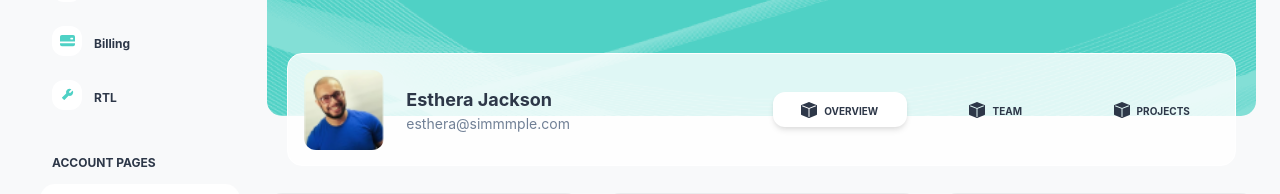
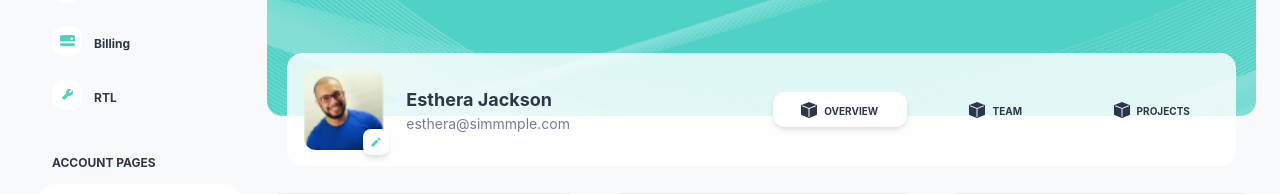
Before and after one commit to vietdo2109/intern_01, a React (Create React App) app: page /profile in a window 1280 px wide. Shown: the part 210-404 px from the top of the page. Built offline with nearby package versions, Linux system fonts and the light colour scheme.

Commit message:
release v1.0.0

```diff
--- a/src/App.tsx
+++ b/src/App.tsx
@@ -7,13 +7,20 @@ import Dashboard from "./pages/Dashboard";
 import Billing from "./pages/Billing";
 import Tables from "./pages/Tables";
 import RTL from "./pages/RTL";
+
+import { Navigate } from "react-router-dom";
 function App() {
   return (
     <div className="App">
       <Routes>
         <Route
           path="/"
-          element={<Dashboard />}
+          element={
+            <Navigate
+              to="/dashboard"
+              replace={true}
+            />
+          }
         />
         <Route
           path="/signup"
--- a/src/components/Header.tsx
+++ b/src/components/Header.tsx
@@ -87,12 +87,14 @@ export default function Header({
           w="12px"
           h="12px"
           as={IoMdSettings}
+          cursor={"pointer"}
         ></Icon>
         <Icon
           color={themeColor}
           w="12px"
           h="12px"
           as={FaBell}
+          cursor={"pointer"}
         ></Icon>
       </Flex>
     </Flex>
--- a/src/pages/Dashboard.tsx
+++ b/src/pages/Dashboard.tsx
@@ -119,6 +119,7 @@ export default function Dashboard() {
                     color={darkColor}
                     fontSize={"10px"}
                     fontWeight={700}
+                    cursor="pointer"
                   >
                     Read more
                   </Text>
@@ -184,6 +185,7 @@ export default function Dashboard() {
                       color={whiteColor}
                       fontSize={"10px"}
                       fontWeight={700}
+                      cursor="pointer"
                     >
                       Read more
                     </Text>
--- a/src/pages/Profile.tsx
+++ b/src/pages/Profile.tsx
@@ -8,6 +8,7 @@ import ProfileInfo from "../components/profile-elements/ProfileInfo";
 import Conversation from "../components/profile-elements/Conversation";
 import Projects from "../components/profile-elements/Projects";
 import ProfileImg from "../assets/images/Credits to Unsplash.com three.png";
+import { RiPencilFill } from "react-icons/ri";
 
 import { BsBoxFill } from "react-icons/bs";
 
@@ -70,7 +71,28 @@ export default function Profile() {
                   bgSize="cover"
                   bgRepeat={"no-repeat"}
                   borderRadius="12px"
-                ></Box>
+                  position={"relative"}
+                >
+                  <Flex
+                    bg={"#FFFFFF"}
+                    shadow={"md"}
+                    w={"26px"}
+                    h={"26px"}
+                    justifyContent="center"
+                    alignItems={"center"}
+                    borderRadius={"8px"}
+                    position={"absolute"}
+                    right={"-5px"}
+                    bottom={"-5px"}
+                  >
+                    <Icon
+                      as={RiPencilFill}
+                      w={"12px"}
+                      h={"12px"}
+                      color={"#4FD1C5"}
+                    ></Icon>
+                  </Flex>
+                </Box>
                 <Flex
                   flexDir="column"
                   justifyContent="center"
```
